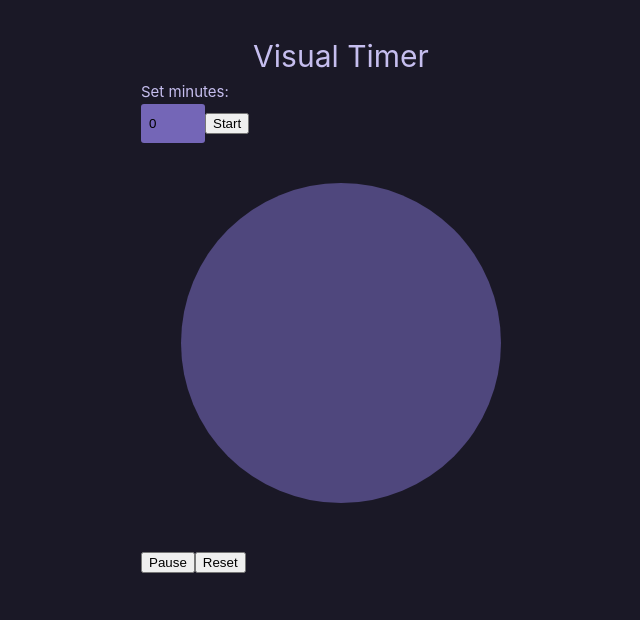
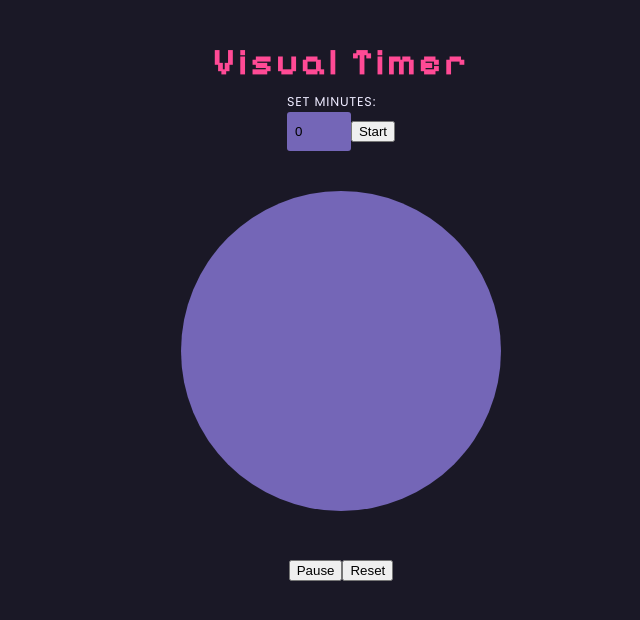
Before and after one commit to msunji/visual-timer, a Vue app: page / in a window 1280 px wide. Shown: the top 620 px of the page, without its empty margins (299-939 px from the left). Built offline with nearby package versions, Linux system fonts and the light colour scheme.

Commit message:
Change text styling, font faces

```diff
--- a/src/assets/base.css
+++ b/src/assets/base.css
@@ -1,15 +1,19 @@
+@import url('https://fonts.googleapis.com/css2?family=Pixelify+Sans:wght@400..700&family=Poppins:ital,wght@0,100;0,200;0,300;0,400;0,500;0,600;0,700;0,800;0,900;1,100;1,200;1,300;1,400;1,500;1,600;1,700;1,800;1,900&display=swap');
+
 :root {
   --white: #ffffff;
-  --white-purple: #c6beef;
+  --white-purple: #eeebff;
   --black: #050517;
   --grey: #2b2b2b;
   --purple-dark: #1a1826;
   --purple-light: #7466b7;
   --green: #2bdd9b;
+  --pink: #ff4a95;
+  --text-font: 'Poppins', sans-serif;
+  --header-font: 'Pixelify Sans', sans-serif;
 }
 :root {
   --color-background: var(--purple-dark);
-
   --color-border: var(--vt-c-divider-light-2);
   --color-border-hover: var(--vt-c-divider-light-1);
 
@@ -35,23 +39,25 @@ body {
     color 0.5s,
     background-color 0.5s;
   line-height: 1.6;
-  font-family:
-    Inter,
-    -apple-system,
-    BlinkMacSystemFont,
-    'Segoe UI',
-    Roboto,
-    Oxygen,
-    Ubuntu,
-    Cantarell,
-    'Fira Sans',
-    'Droid Sans',
-    'Helvetica Neue',
-    sans-serif;
+  font-family: var(--text-font);
   font-size: 15px;
   text-rendering: optimizeLegibility;
   -webkit-font-smoothing: antialiased;
   -moz-osx-font-smoothing: grayscale;
+}
+
+h1,
+h2 {
+  font-family: var(--header-font);
+  font-optical-sizing: auto;
+  font-weight: 700;
+  font-style: normal;
+  color: var(--pink);
+}
+
+h1 {
+  font-size: 2.5em;
+  letter-spacing: 0.18rem;
 }
 
 input {
--- a/src/assets/main.css
+++ b/src/assets/main.css
@@ -10,11 +10,18 @@
   align-items: center;
 }
 
-#timer-container {
+.timer-container {
   display: flex;
   flex-direction: column;
   align-items: center;
 }
+
+.timer-container__input p {
+  font-size: 0.85em;
+  text-transform: uppercase;
+  letter-spacing: 0.05rem;
+}
+
 #timer {
   height: 350px;
   width: 350px;
@@ -24,5 +31,4 @@
 
 #outer-circle {
   fill: var(--purple-light);
-  opacity: 60%;
 }
```
